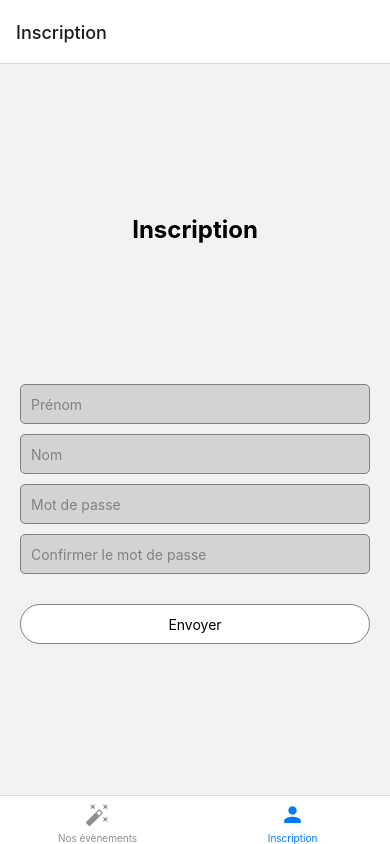
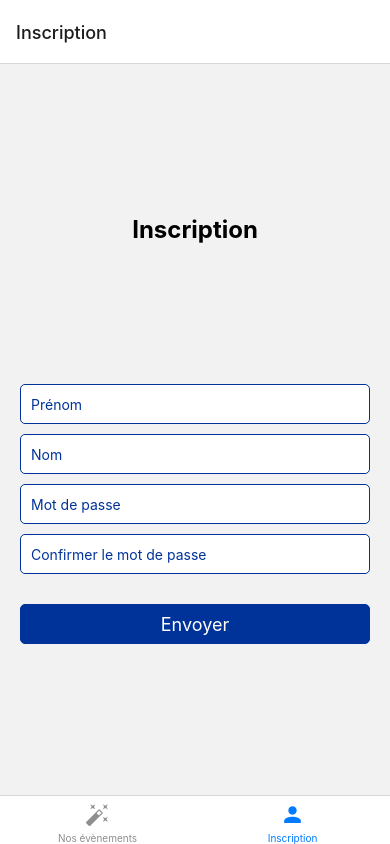
Before and after one commit to MoniSwon/reactFinalProject, a React Native app: screen /Inscription in a window 390 px wide. Built offline with nearby package versions, Linux system fonts and the light colour scheme.

Commit message:
change style inscription page

```diff
--- a/screen/InscriptionScreen.js
+++ b/screen/InscriptionScreen.js
@@ -39,13 +39,13 @@ export default function InscriptionScreen() {
       </View>
 
       <View style={styles.formContainer}>
-        <TextInput style={styles.input} placeholder="Prénom" placeholderTextColor="gray" autoFocus={true} value={prenom} onChangeText={(text) => setPrenom(text)}/>
-        <TextInput style={styles.input} placeholder="Nom" placeholderTextColor="gray" autoFocus={true} value={nom} onChangeText={(text) => setNom(text)}/>
-        <TextInput style={passwordError || passwordMismatch ? styles.inputError : styles.input} placeholder="Mot de passe" placeholderTextColor="gray" autoFocus={true} secureTextEntry={true} value={password} onChangeText={(text) => setPassword(text)}/>
-        <TextInput style={passwordError || passwordMismatch ? styles.inputError : styles.input} placeholder="Confirmer le mot de passe" placeholderTextColor="gray" autoFocus={true} secureTextEntry={true} value={passwordConfirm} onChangeText={(text) => setPasswordConfirm(text)}/>
+        <TextInput style={styles.input} placeholder="Prénom" placeholderTextColor="#003399" autoFocus={true} value={prenom} onChangeText={(text) => setPrenom(text)}/>
+        <TextInput style={styles.input} placeholder="Nom" placeholderTextColor="#003399" autoFocus={true} value={nom} onChangeText={(text) => setNom(text)}/>
+        <TextInput style={passwordError || passwordMismatch ? styles.inputError : styles.input} placeholder="Mot de passe" placeholderTextColor="#003399" autoFocus={true} secureTextEntry={true} value={password} onChangeText={(text) => setPassword(text)}/>
+        <TextInput style={passwordError || passwordMismatch ? styles.inputError : styles.input} placeholder="Confirmer le mot de passe" placeholderTextColor="#003399" autoFocus={true} secureTextEntry={true} value={passwordConfirm} onChangeText={(text) => setPasswordConfirm(text)}/>
 
         <Pressable style={styles.sendButton} title="Envoyer" onPress={handleRegistration}>
-          <Text>Envoyer</Text>
+          <Text style={styles.buttonText}>Envoyer</Text>
         </Pressable>
       </View>
     </View>
@@ -78,12 +78,12 @@ const styles = StyleSheet.create({
   },
   input: {
     height: 40,
-    borderColor: 'gray',
+    borderColor: '#003399',
     borderWidth: 1,
     marginBottom: 10,
     paddingLeft: 10,
     borderRadius: 5,
-    backgroundColor: 'lightgray'
+    backgroundColor: '#FFFFFF'
   },
   inputError: {
     height: 40,
@@ -97,11 +97,16 @@ const styles = StyleSheet.create({
   sendButton: {
     height: 40,
     marginTop: 20,
-    backgroundColor: 'white',
-    borderColor: 'gray',
+    backgroundColor: '#003399',
+    borderColor: '#003399',
     borderWidth: 1,
-    borderRadius: 50,
+    borderRadius: 5,
     justifyContent: 'center',
     alignItems: 'center',
-  }
+  },
+  buttonText: {
+    color: '#fff',
+    textAlign: 'center',
+    fontSize: 18,
+  },
 });
```
